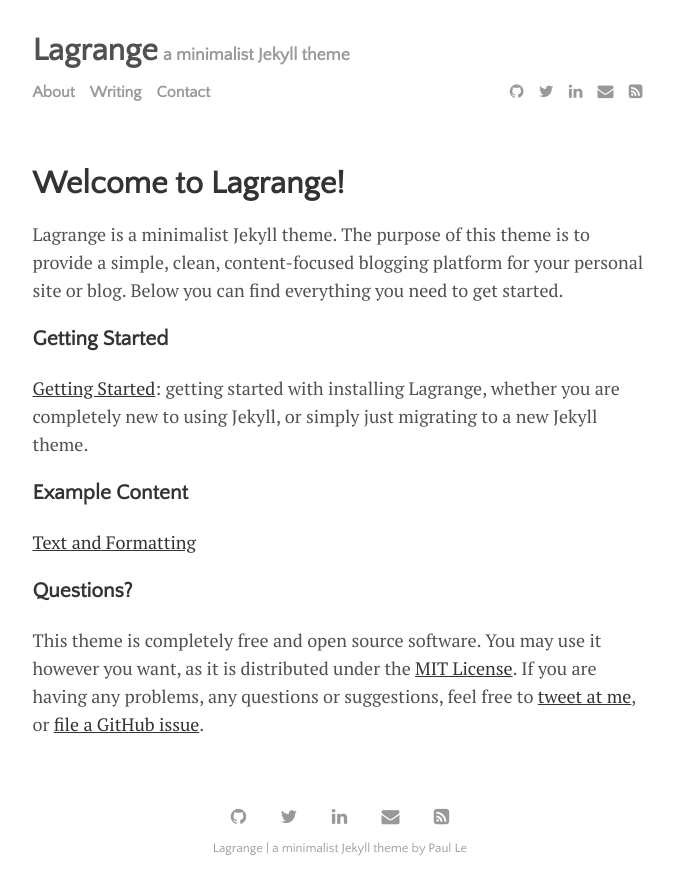
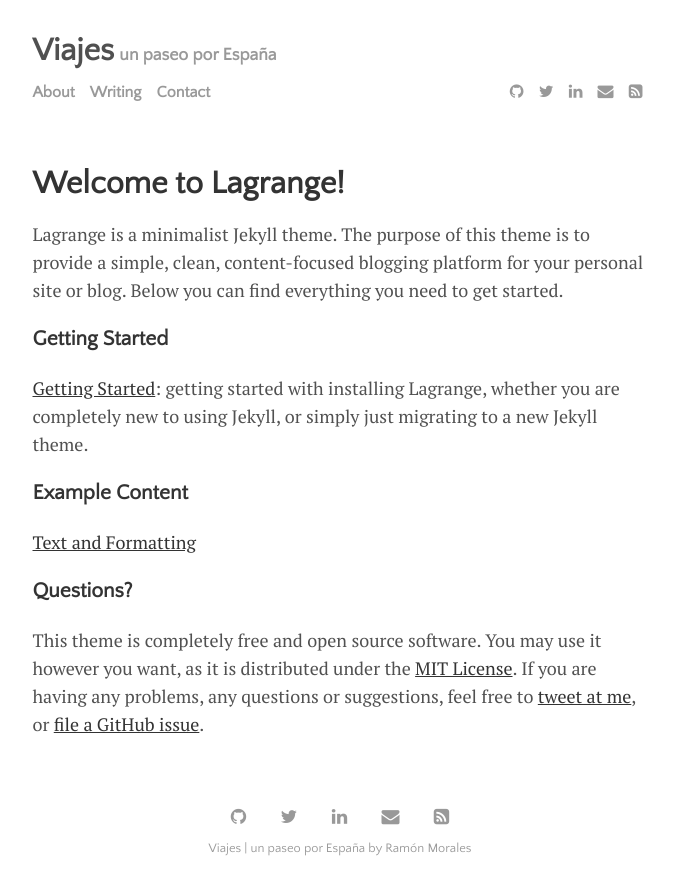
Before and after one commit to jramorales/BLogMisViajes, a Jekyll site: the page built from menu/about.md, in a window 1280 px wide. Shown: the top 895 px of the page, without its empty margins (300-974 px from the left). Built offline with Jekyll 4.4.1, drawn with Linux system fonts in a browser that asks for light colours.

Commit message:
Update _config.yml

```diff
--- a/_config.yml
+++ b/_config.yml
@@ -20,9 +20,9 @@ permalink:           none
 plugins:             [jekyll-paginate, jekyll-sitemap, jekyll-feed, jekyll-seo-tag]
 
 # Customise atom feed settings (this is where Jekyll-Feed gets configuration information)
-title:		           'Lagrange'
-description:	       'a minimalist Jekyll theme'
-author:              'Paul Le'
+title:		           'Viajes'
+description:	       'un paseo por España'
+author:              'Ramón Morales'
 
 # RSS 2.0 can be used instead of Atom by uncommenting following two lines
 #feed:
```
